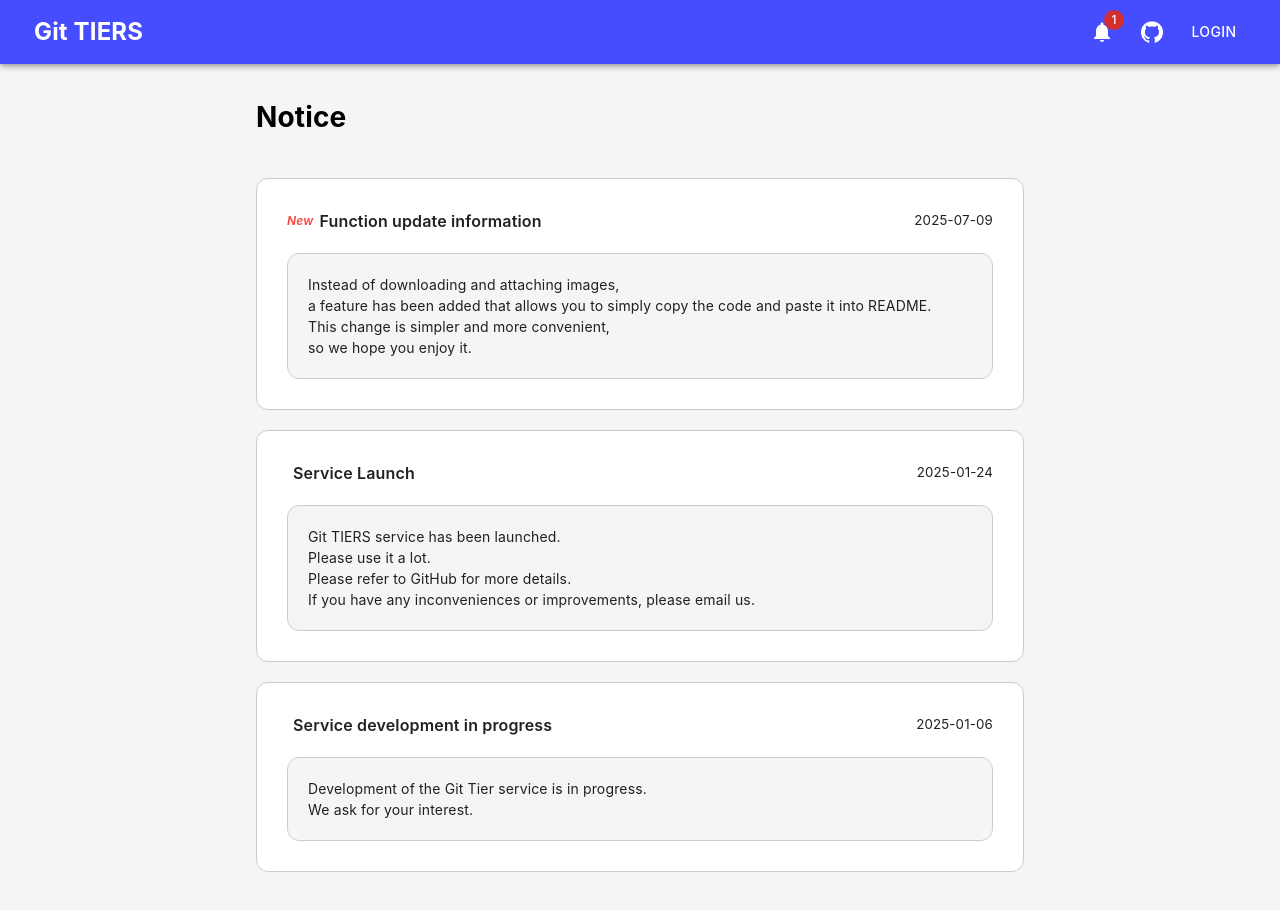
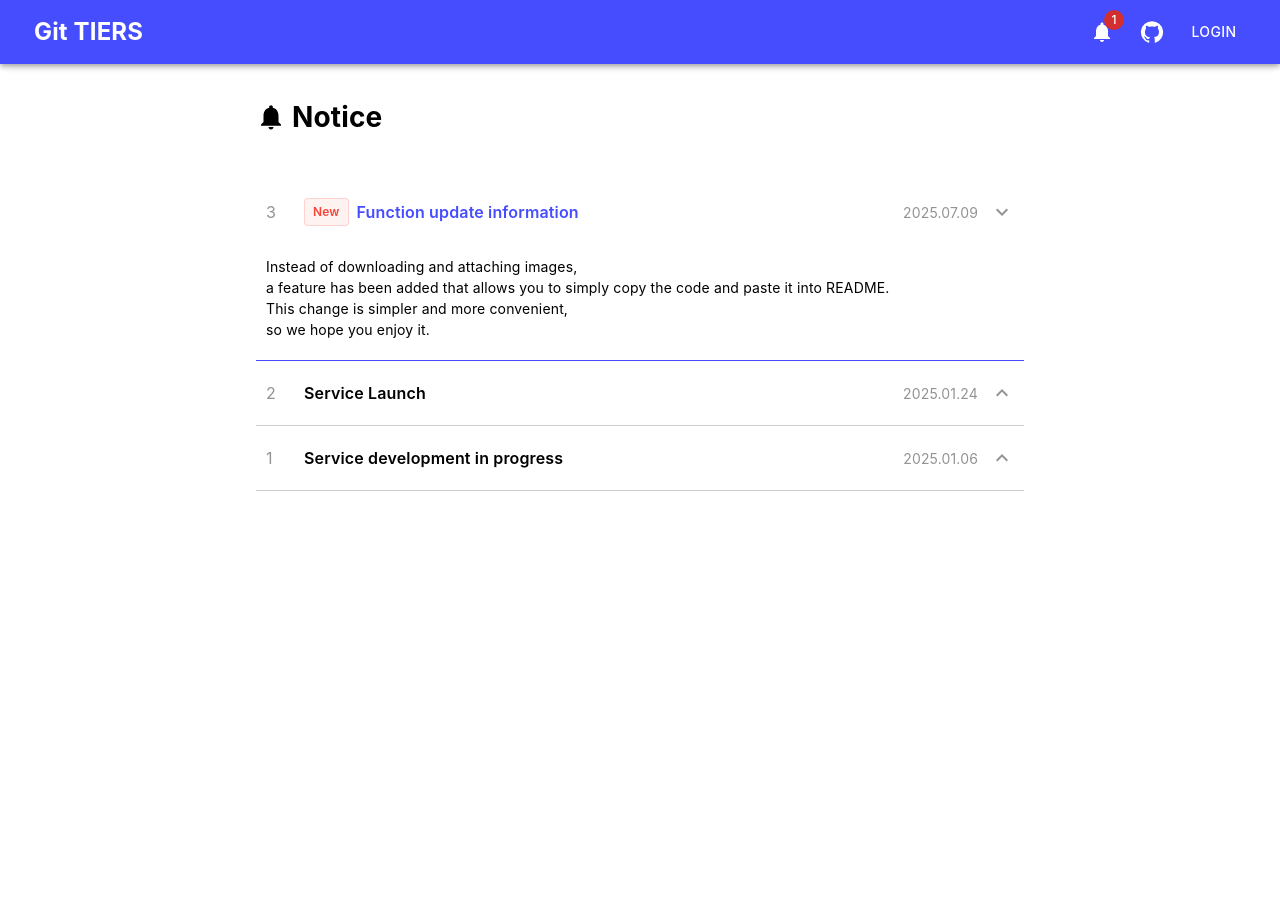
Before and after one commit to git-tiers/gittiers, a Next.js app: page /notice in a window 1280 px wide. After the commit the page ends 800 px from the top, so only its background shows below. Built offline with nearby package versions, Linux system fonts and the light colour scheme; no server answers.

Commit message:
fix: controller ui 수정

```diff
--- a/src/app/my/page.tsx
+++ b/src/app/my/page.tsx
@@ -5,6 +5,7 @@ import { useRouter } from 'next/navigation';
 import { useEffect } from 'react';
 import Avatar from '@mui/material/Avatar';
 import styled from '@emotion/styled';
+import PersonRoundedIcon from '@mui/icons-material/PersonRounded';
 
 import { Color } from '@/styles/color';
 import { Title } from '@/components/common/Title';
@@ -24,7 +25,10 @@ export default function MyPage() {
 
   return (
     <S.Wrapper>
-      <Title title="My Page" />
+      <Title
+        title="My Page"
+        icon={<PersonRoundedIcon style={{ fontSize: '36px' }} />}
+      />
       <S.FlexBox>
         <Profile />
         <MakeTier />
--- a/src/app/notice/page.tsx
+++ b/src/app/notice/page.tsx
@@ -1,6 +1,10 @@
 'use client';
 
+import { useState } from 'react';
 import styled from '@emotion/styled';
+import KeyboardArrowDownIcon from '@mui/icons-material/KeyboardArrowDown';
+import KeyboardArrowUpIcon from '@mui/icons-material/KeyboardArrowUp';
+import NotificationsIcon from '@mui/icons-material/Notifications';
 
 import { Title } from '@/components/common/Title';
 import { Color } from '@/styles/color';
@@ -15,20 +19,61 @@ type TNotice = {
 };
 
 export default function NoticePage() {
+  const [openItems, setOpenItems] = useState<Set<number>>(
+    new Set(noticeData.length > 0 ? [noticeData[0].id] : [])
+  );
+
+  const toggleItem = (id: number) => {
+    setOpenItems((prev) => {
+      const newSet = new Set(prev);
+      if (newSet.has(id)) {
+        newSet.delete(id);
+      } else {
+        newSet.add(id);
+      }
+      return newSet;
+    });
+  };
+
   return (
     <S.Wrapper>
-      <Title title="Notice" />
+      <Title
+        title="Notice"
+        icon={<NotificationsIcon style={{ fontSize: '30px' }} />}
+      />
       <S.NoticeWrap>
         {noticeData?.map((notice: TNotice) => (
-          <li key={notice.id}>
-            <div>
-              <div>
-                {notice.isNew && <i>New</i>} <span>{notice.title}</span>
-              </div>
-              <small>{notice.date}</small>
-            </div>
-            <p>{notice.content}</p>
-          </li>
+          <S.NoticeItem key={notice.id} $isOpen={openItems.has(notice.id)}>
+            <S.NoticeHeader onClick={() => toggleItem(notice.id)}>
+              <S.TitleSection>
+                <span
+                  style={{
+                    display: 'block',
+                    width: '30px',
+                    color: Color.Gray300,
+                  }}>
+                  {notice.id + 1}
+                </span>
+                {notice.isNew && <S.NewBadge>New</S.NewBadge>}
+                <S.NoticeTitle $isOpen={openItems.has(notice.id)}>
+                  {notice.title}
+                </S.NoticeTitle>
+              </S.TitleSection>
+              <S.HeaderRight>
+                <S.NoticeDate>{notice.date}</S.NoticeDate>
+                <S.IconWrapper>
+                  {openItems.has(notice.id) ? (
+                    <KeyboardArrowDownIcon />
+                  ) : (
+                    <KeyboardArrowUpIcon />
+                  )}
+                </S.IconWrapper>
+              </S.HeaderRight>
+            </S.NoticeHeader>
+            <S.NoticeContent $isOpen={openItems.has(notice.id)}>
+              <S.ContentInner>{notice.content}</S.ContentInner>
+            </S.NoticeContent>
+          </S.NoticeItem>
         ))}
       </S.NoticeWrap>
     </S.Wrapper>
@@ -40,56 +85,96 @@ const S = {
     width: 60%;
     margin: 0 auto;
   `,
+
   NoticeWrap: styled.ul`
     margin: 0 auto;
     padding: 40px 0;
+  `,
 
-    li {
-      border: 1px solid ${Color.Gray200};
-      border-radius: 12px;
+  NoticeItem: styled.li<{ $isOpen: boolean }>`
+    border-bottom: 1px solid ${Color.Gray200};
     background-color: ${Color.White};
-      padding: 30px;
-      position: relative;
-      margin-bottom: 20px;
+    overflow: hidden;
+    transition: all 0.2s ease;
 
-      i {
+    &:last-child {
+      margin-bottom: 0;
+    }
+
+    ${({ $isOpen }) =>
+      $isOpen &&
+      `
+      border-color: ${Color.Primary || '#1976d2'};
+    `}
+  `,
+
+  NoticeHeader: styled.div`
+    display: flex;
+    align-items: center;
+    justify-content: space-between;
+    padding: 20px 10px;
+    cursor: pointer;
+    transition: background-color 0.2s ease;
+
+    &:hover {
+      background-color: ${Color.Bg200 || '#f5f5f5'};
+    }
+  `,
+
+  TitleSection: styled.div`
+    display: flex;
+    align-items: center;
+    gap: 8px;
+  `,
+
+  NewBadge: styled.span`
     color: ${Color.Red100};
     font-weight: 600;
     font-size: 12px;
-      }
+    background-color: ${Color.Red100}10;
+    padding: 4px 8px;
+    border-radius: 4px;
+    border: 1px solid ${Color.Red100}30;
+  `,
 
-      &:last-child {
-        margin: 0;
-      }
+  NoticeTitle: styled.span<{ $isOpen: boolean }>`
+    font-size: 16px;
+    font-weight: 600;
+    color: ${({ $isOpen }) => ($isOpen ? Color.Primary : Color.Black)};
+  `,
 
-      > div {
+  HeaderRight: styled.div`
     display: flex;
     align-items: center;
-        justify-content: space-between;
+    gap: 12px;
+  `,
 
-        > div {
+  NoticeDate: styled.small`
+    color: ${Color.Gray300 || '#666'};
+    font-size: 14px;
+  `,
+
+  IconWrapper: styled.div`
     display: flex;
-          justify-content: flex-start;
     align-items: center;
+    color: ${Color.Gray300 || '#666'};
+    transition: transform 0.2s ease;
+  `,
 
-          > span {
-            font-size: 16px;
-            margin-left: 6px;
-            font-weight: 600;
-          }
-        }
-      }
+  NoticeContent: styled.div<{ $isOpen: boolean }>`
+    overflow: hidden;
+    transition:
+      max-height 0.3s ease,
+      padding 0.3s ease;
+    max-height: ${({ $isOpen }) => ($isOpen ? '500px' : '0')};
+  `,
 
-      > p {
-        margin-top: 20px;
+  ContentInner: styled.p`
     font-size: 14px;
-        background-color: ${Color.Bg100};
-        border: 1px solid ${Color.Gray200};
-        padding: 20px;
-        border-radius: 12px;
     white-space: pre-wrap;
     line-height: 1.5;
-      }
-    }
+    margin: 0;
+    padding: 10px 10px 20px;
+    color: ${Color.Black || '#555'};
   `,
 };
--- a/src/components/common/Title.tsx
+++ b/src/components/common/Title.tsx
@@ -1,24 +1,37 @@
 'use client';
 
+import React from 'react';
 import styled from '@emotion/styled';
 
 import { Color } from '@/styles/color';
 
 type TProps = {
   title: string;
-}
+  icon?: React.ReactNode;
+};
 
-export const Title = ({
-  title
-}: TProps) => {
-  return(
-    <S.Title>{title}</S.Title>
-  )
-}
+export const Title = ({ title, icon }: TProps) => {
+  return (
+    <S.Title>
+      {icon && <span>{icon}</span>}
+      {title}
+    </S.Title>
+  );
+};
 
 const S = {
   Title: styled.h3`
     font-size: 28px;
-    color: ${Color.Black}
-  `
-}
+    color: ${Color.Black};
+    display: flex;
+    align-items: center;
+    justify-content: start;
+
+    > span {
+      display: flex;
+      align-items: center;
+      justify-content: center;
+      margin-right: 6px;
+    }
+  `,
+};
--- a/src/data/notice.json
+++ b/src/data/notice.json
@@ -3,21 +3,21 @@
     "id": 2,
     "title": "Function update information",
     "content": "Instead of downloading and attaching images, \na feature has been added that allows you to simply copy the code and paste it into README. \nThis change is simpler and more convenient, \nso we hope you enjoy it.",
-    "date": "2025-07-09",
+    "date": "2025.07.09",
     "isNew": true
   },
   {
     "id": 1,
     "title": "Service Launch",
     "content": "Git TIERS service has been launched.\nPlease use it a lot.\nPlease refer to GitHub for more details.\nIf you have any inconveniences or improvements, please email us.",
-    "date": "2025-01-24",
+    "date": "2025.01.24",
     "isNew": false
   },
   {
     "id": 0,
     "title": "Service development in progress",
     "content": "Development of the Git Tier service is in progress.\nWe ask for your interest.",
-    "date": "2025-01-06",
+    "date": "2025.01.06",
     "isNew": false
   }
 ]
--- a/src/styles/color.ts
+++ b/src/styles/color.ts
@@ -20,8 +20,9 @@ export const Color = {
   Black100: '#333333',
   Black200: '#666666',
 
-  Bg100: '#F5F5F5',
+  Bg100: '#FFFFFF',
+  Bg200: '#F5F5F5',
 
   AlertSuccess: '#e6fdec',
   AlertError: '#fbecec',
-}
+};
```
Also changed, not shown: src/components/organisms/my/TierController.tsx (+48 -19 lines), src/components/pages/my/MakeTier.tsx (+42 -12 lines), src/components/pages/my/Profile.tsx (+12 -4 lines). Lines whose indentation alone changed are shown as unchanged.
